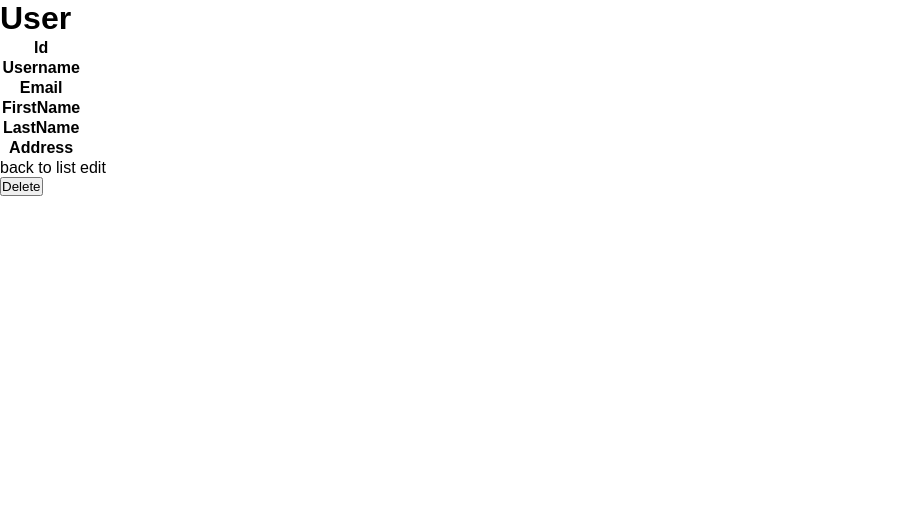
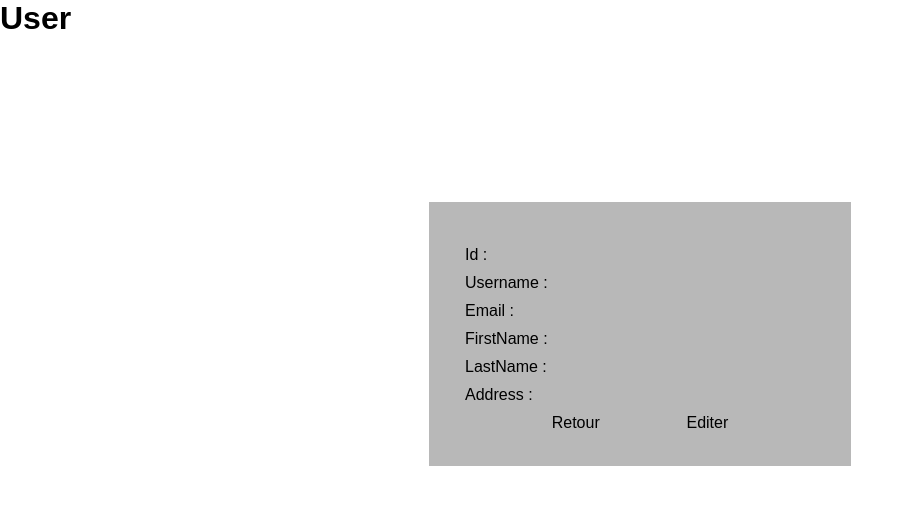
Before and after one commit to krousselet/librairie_project, a Symfony app: template templates/user/show.html.twig in a window 1280 px wide. Shown: the top 505 px of the page, without its empty margins (0-914 px from the left). Run offline with Twig, Linux system fonts and the light colour scheme; the template is opened without the code that fills it, so the values that code supplies are empty; some libraries are stand-ins or nearby versions.

Commit message:
voter + edit done style to be reworked

```diff
--- a/public/style/style.css
+++ b/public/style/style.css
@@ -107,6 +107,17 @@ input {
 a {
   text-decoration: none;
   color: black;
+}
+
+ul {
+  list-style-type: none;
+}
+
+.btn-perso {
+  padding: 5px;
+  background-color: #ff8800;
+  border-radius: 7px;
+  color: white;
 }
 
 #form-container {
@@ -269,4 +280,32 @@ body {
   justify-content: center;
 }
 
+#container {
+  background-color: rgba(128, 128, 128, 0.562);
+}
+#container ul #row-edit {
+  min-width: 350px;
+  display: flex;
+  justify-content: space-between;
+  align-items: center;
+  margin: 10px auto;
+}
+#container ul #row-button {
+  margin-top: 10px;
+  display: flex;
+  justify-content: space-evenly;
+}
+#container ul #row-button .btn-perso {
+  padding: 5px;
+  background-color: #ff8800;
+  border-radius: 7px;
+  color: white;
+}
+#container ul #row-button button {
+  padding: 5px;
+  background-color: #ff8800;
+  border-radius: 7px;
+  color: white;
+}
+
 /*# sourceMappingURL=style.css.map */
--- a/public/style/style.scss
+++ b/public/style/style.scss
@@ -6,3 +6,4 @@
 @import './parts/_profil.scss';
 @import './parts/_location.scss';
 @import './parts/_commande.scss';
+@import './parts/_user.scss';
--- a/src/Security/Voter/ActionVoter.php
+++ b/src/Security/Voter/ActionVoter.php
@@ -5,6 +5,7 @@ namespace App\Security\Voter;
 use Symfony\Component\Security\Core\Authentication\Token\TokenInterface;
 use Symfony\Component\Security\Core\Authorization\Voter\Voter;
 use Symfony\Component\Security\Core\User\UserInterface;
+use App\Entity\User;
 
 class ActionVoter extends Voter
 {
@@ -25,7 +26,7 @@ class ActionVoter extends Voter
         $user = $token->getUser();
         // if the user is anonymous, do not grant access
         // si l'utilisateur est anonyme (invité), ne pas autoriser l'accès
-        if (!$user instanceof UserInterface) {
+        if (!$user instanceof User) {
             return false;
         }
 
@@ -40,7 +41,7 @@ class ActionVoter extends Voter
         // ... (check conditions and return true to grant permission) ...
         switch ($attribute) {
             case self::EDIT:
-                // return $user->getId() === $subject->getId();
+                return $user->getId() === $subject->getId();
                 break;
             case self::VIEW:
                 // logic to determine if the user can VIEW
--- a/templates/user/show.html.twig
+++ b/templates/user/show.html.twig
@@ -5,47 +5,22 @@
 {% block body %}
     <h1>User</h1>
 
-    <table class="table">
-        <tbody>
-            <tr>
-                <th>Id</th>
-                <td>{{ user.id }}</td>
-            </tr>
-            <tr>
-                <th>Username</th>
-                <td>{{ user.username }}</td>
-            </tr>
-            {# <tr>
-                <th>Roles</th>
-                <td>{{ user.roles ? user.roles|json_encode : '' }}</td>
-            </tr> #}
-            {# <tr>
-                <th>Password</th>
-                <td>{{ user.password }}</td>
-            </tr> #}
-            <tr>
-                <th>Email</th>
-                <td>{{ user.email }}</td>
-            </tr>
-            <tr>
-                <th>FirstName</th>
-                <td>{{ user.firstName }}</td>
-            </tr>
-            <tr>
-                <th>LastName</th>
-                <td>{{ user.lastName }}</td>
-            </tr>
-            <tr>
-                <th>Address</th>
-                <td>{{ user.address }}</td>
-            </tr>
+     <div id="container">
+        <ul>
+            <div id="row-edit"><li>Id :</li><span>{{ user.id }}</span></div>
+            <div id="row-edit"><li>Username :</li><span>{{ user.username }}</span></div>
+            <div id="row-edit"><li>Email :</li><span>{{ user.email }}</span></div>
+            <div id="row-edit"><li>FirstName :</li><span>{{ user.firstName }}</span></div>
+            <div id="row-edit"><li>LastName :</li><span>{{ user.lastName }}</span></div>
+            <div id="row-edit"><li>Address :</li><span>{{ user.address }}</span></div>
+            <div id="row-button">
+                <a href="{{ path('app_user_index') }}">Retour</a>
+                <a href="{{ path('app_user_edit', {'id': user.id}) }}">Editer</a>
+            </div>
+        </ul>
+    </div>
 
-        </tbody>
-    </table>
 
-    <a href="{{ path('app_user_index') }}">back to list</a>
 
-    <a href="{{ path('app_user_edit', {'id': user.id}) }}">edit</a>
-
-    {{ include('user/_delete_form.html.twig') }}
+    {# {{ include('user/_delete_form.html.twig') }} #}
 {% endblock %}
```
Also changed, not shown: config/services.yaml (+5 -5 lines), public/style/parts/_general.scss (+11 -0 lines), public/style/parts/_user.scss (added, +37 -0 lines), src/Controller/UserController.php (+7 -11 lines), templates/user/_form.html.twig (+18 -1 lines), templates/user/edit.html.twig (+6 -6 lines), templates/user/index.html.twig (+18 -39 lines), 2 other files.
